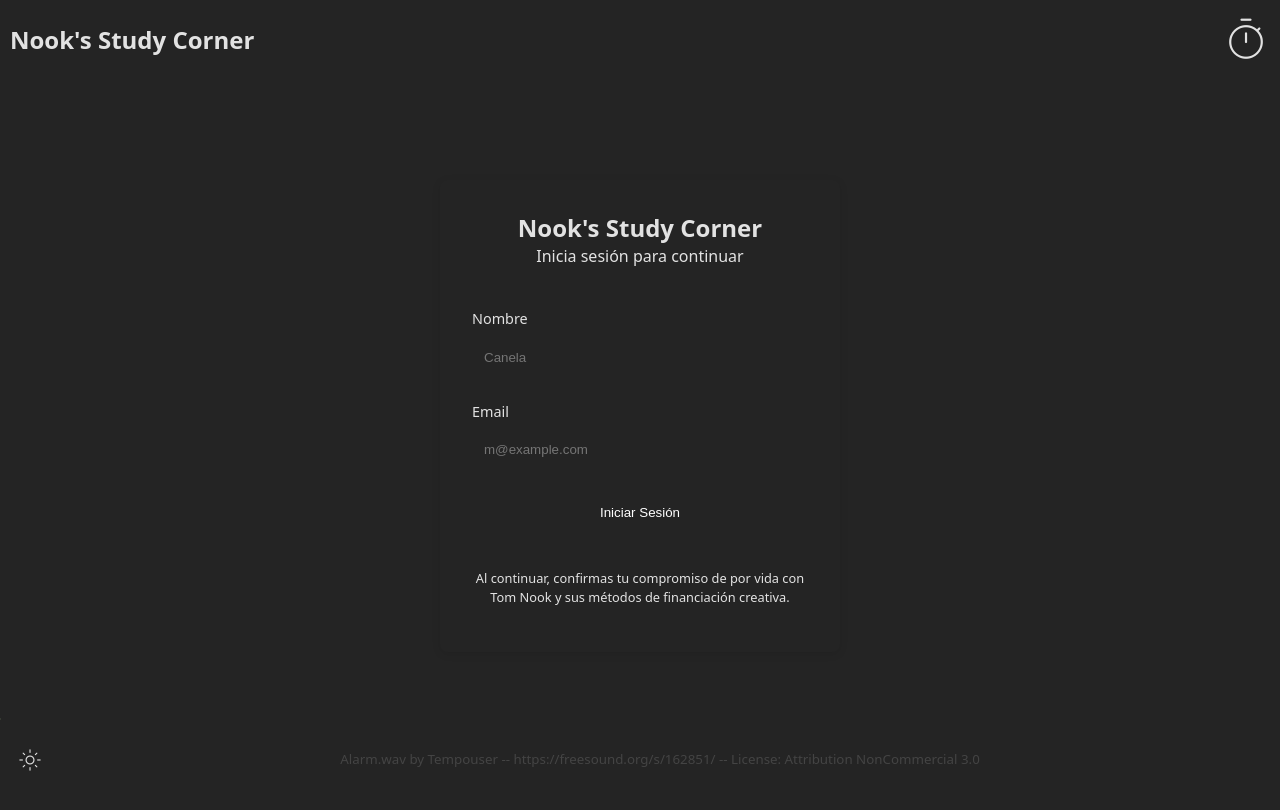
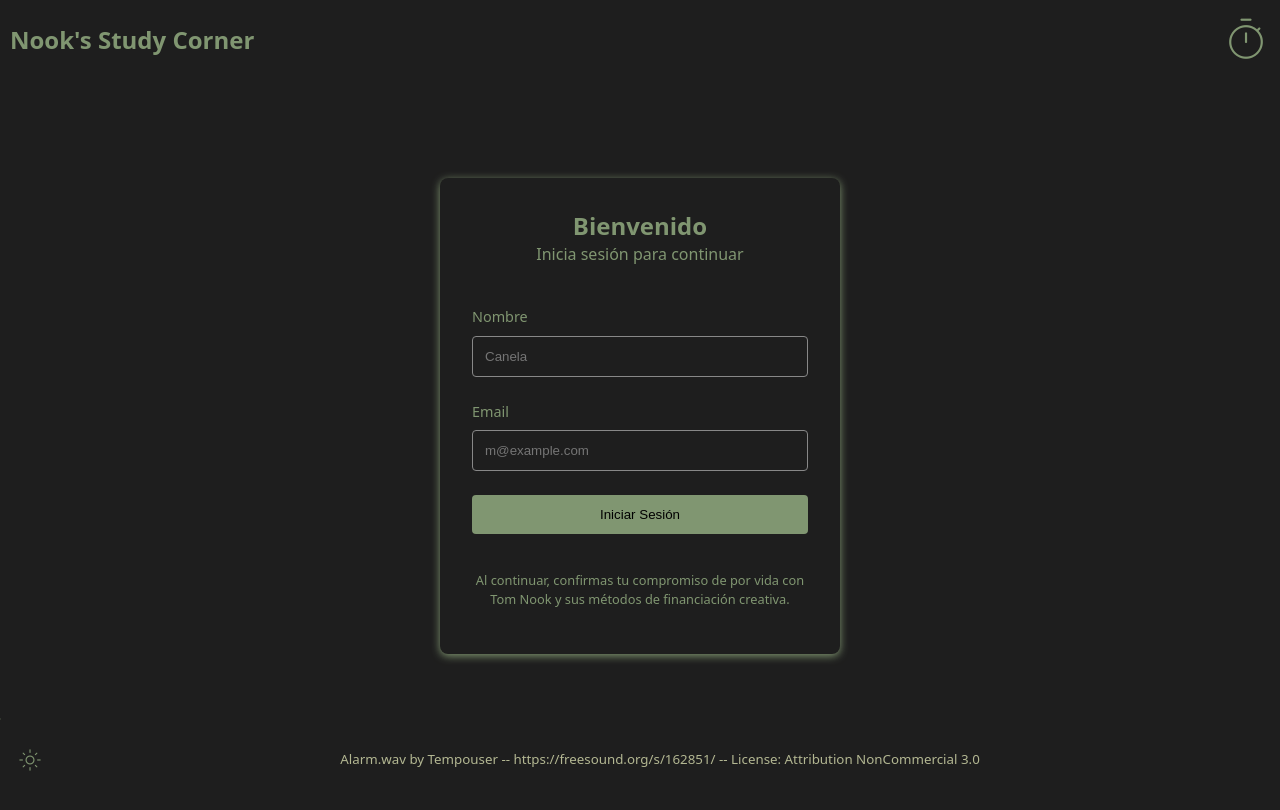
Before and after one commit to arantxaMain/nooks-study-corner-3.0, a React (Vite) app in the folder frontend/: page /login in a window 1280 px wide. Shown: the top 810 px of the page. Built offline with nearby package versions, Linux system fonts and the light colour scheme; a web font is replaced by a local one.

Commit message:
ajustes estilos

```diff
--- a/frontend/src/pages/LoginPage.tsx
+++ b/frontend/src/pages/LoginPage.tsx
@@ -32,7 +32,7 @@
       <div className="login-form-wrapper">
         <form className="login-form" onSubmit={handleSubmit}>
           <div className="login-header">
-            <h1>Nook's Study Corner</h1>
+            <h1>Bienvenido</h1>
             <p>Inicia sesión para continuar</p>
           </div>
 
@@ -67,7 +67,7 @@
           </button>
 
           <p className="login-terms">
-          Al continuar, confirmas tu compromiso de por vida con Tom Nook y sus métodos de financiación creativa.
+            Al continuar, confirmas tu compromiso de por vida con Tom Nook y sus métodos de financiación creativa.
           </p>
         </form>
       </div>
--- a/frontend/src/styles/components/LoginForm.css
+++ /dev/null
@@ -1,128 +0,0 @@
-.login-container {
-  display: flex;
-  min-height: 100vh;
-  align-items: center;
-  justify-content: center;
-  padding: 1rem;
-  background-color: var(--background);
-}
-
-.login-form-wrapper {
-  width: 100%;
-  max-width: 400px;
-}
-
-.login-form {
-  display: flex;
-  flex-direction: column;
-  gap: 1.5rem;
-  padding: 2rem;
-  border-radius: 8px;
-  background-color: var(--background);
-  box-shadow: 0 2px 8px rgba(0, 0, 0, 0.1);
-}
-
-.login-header {
-  text-align: center;
-}
-
-.login-header span {
-  font-size: 2rem;
-  color: var(--accent-color);
-}
-
-.login-header h1 {
-  margin: 1rem 0 0.5rem;
-  font-size: 1.5rem;
-}
-
-.login-input-group {
-  display: flex;
-  flex-direction: column;
-  gap: 0.5rem;
-}
-
-.login-input-group label {
-  font-size: 0.9rem;
-  color: var(--text-color);
-}
-
-.login-input-group input {
-  padding: 0.75rem;
-  border: 1px solid var(--border-color);
-  border-radius: 4px;
-  background-color: var(--background);
-  color: var(--text-color);
-}
-
-.login-button {
-  padding: 0.75rem;
-  border: none;
-  border-radius: 4px;
-  background-color: var(--accent-color);
-  color: white;
-  font-weight: 500;
-  cursor: pointer;
-  transition: background-color 0.2s;
-}
-
-.login-button:hover {
-  background-color: var(--accent-color-hover);
-}
-
-.login-divider {
-  position: relative;
-  text-align: center;
-  margin: 1rem 0;
-}
-
-.login-divider::before {
-  content: '';
-  position: absolute;
-  top: 50%;
-  left: 0;
-  right: 0;
-  border-top: 1px solid var(--border-color);
-}
-
-.login-divider span {
-  position: relative;
-  padding: 0 0.5rem;
-  background-color: var(--background);
-  color: var(--text-muted);
-}
-
-.login-social-buttons {
-  display: flex;
-  flex-direction: column;
-  gap: 0.5rem;
-}
-
-.social-button {
-  display: flex;
-  align-items: center;
-  justify-content: center;
-  gap: 0.5rem;
-  padding: 0.75rem;
-  border: 1px solid var(--border-color);
-  border-radius: 4px;
-  background-color: transparent;
-  color: var(--text-color);
-  cursor: pointer;
-  transition: background-color 0.2s;
-}
-
-.social-button:hover {
-  background-color: var(--hover-color);
-}
-
-.login-terms {
-  font-size: 0.8rem;
-  text-align: center;
-  color: var(--text-muted);
-}
-
-.login-terms a {
-  color: var(--accent-color);
-  text-decoration: underline;
-}
--- a/frontend/src/styles/index.css
+++ b/frontend/src/styles/index.css
@@ -15,28 +15,34 @@
   --chai: #D2AB80;
   --carob: #725C3A;
   --vanilla: #E5D2B8;
+  --accent: #A7442A;
+  --neutral: #888888;
+}
+
+:root[data-theme="light"] {
+  --text-color: var(--carob);
+  --bg-color: var(--almond);
+  --link-color: var(--matcha);
+  --link-hover-color: var(--chai);
+  --footer-text-color: var(--neutral);
+  --button-bg: var(--vanilla);
+  --component: var(--carob);
+  --component-alt: var(--chai);
+  --accent-color: var(--accent);
+  --border-color: var(--neutral);
 }
 
 :root[data-theme="dark"] {
-  --text-color: rgba(255, 255, 255, 0.87);
-  --bg-color: #242424;
-  --link-color: #646cff;
-  --link-hover-color: #535bf2;
-  --footer-text-color: rgb(68, 68, 68);
-  --button-bg: transparent;
+  --text-color: var(--matcha);
+  --bg-color: #1e1e1e;
+  --link-color: var(--pistache);
+  --link-hover-color: var(--chai);
+  --footer-text-color: var(--pistache);
+  --button-bg: #2f2f2f;
   --component: var(--matcha);
-  --component-alt: var(--almond);
-}
-
-:root[data-theme="light"] {
-  --text-color: #213547;
-  --bg-color: #E5E0D8;
-  --link-color: #646cff;
-  --link-hover-color: #747bff;
-  --footer-text-color: rgb(68, 68, 68);
-  --button-bg: #f9f9f9;
-  --component: var(--carob);
-  --component-alt: var(--vanilla);
+  --component-alt: var(--pistache);
+  --accent-color: var(--accent);
+  --border-color: var(--neutral);
 }
 
 body {
--- a/frontend/src/styles/pages/LoginPage.css
+++ b/frontend/src/styles/pages/LoginPage.css
@@ -19,7 +19,7 @@
   padding: 2rem;
   border-radius: 8px;
   background-color: var(--background);
-  box-shadow: 0 2px 8px rgba(0, 0, 0, 0.1);
+  box-shadow: 0 2px 8px var(--text-color);
 }
 
 .login-header {
@@ -59,8 +59,8 @@
   padding: 0.75rem;
   border: none;
   border-radius: 4px;
-  background-color: var(--accent-color);
-  color: white;
+  background-color: var(--text-color);
+  color: black;
   font-weight: 500;
   cursor: pointer;
   transition: background-color 0.2s;
```
